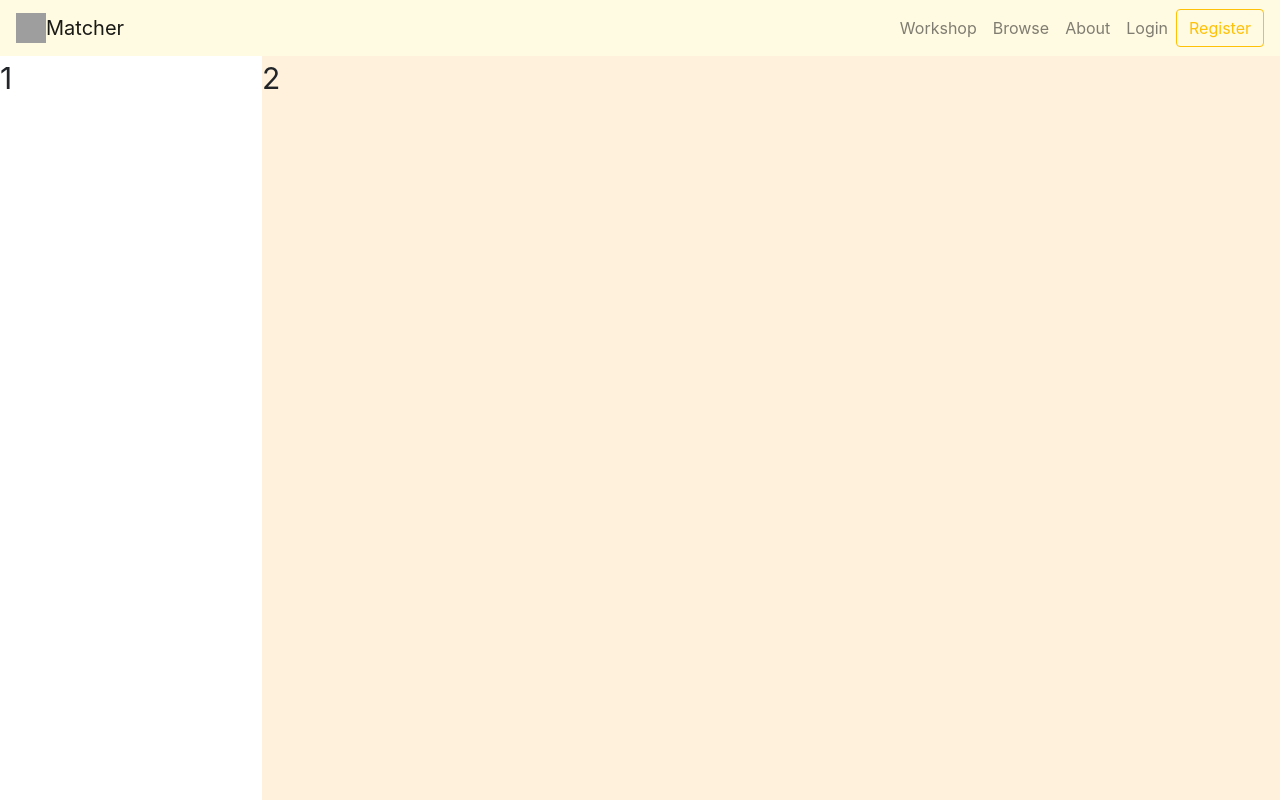
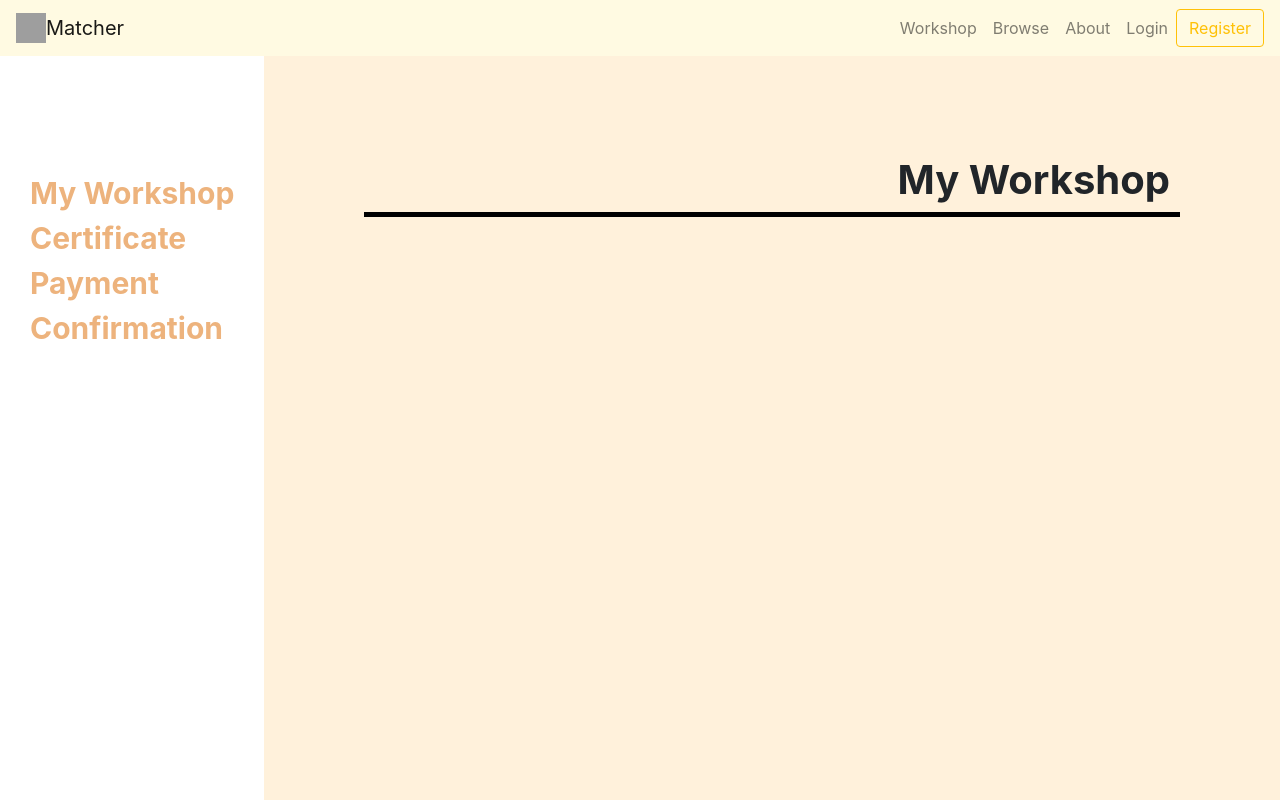
Before and after one commit to 2110423-2019-2/sec1_TerkyCompany-Frontend, a React (Create React App) app: page /workshoplist in a window 1280 px wide. Shown: the top 800 px of the page. Built offline with nearby package versions, Linux system fonts and the light colour scheme; grey boxes are pictures that could not be loaded.

Commit message:
update linkside (add head)

```diff
--- a/src/Components/Workshop_list/Workshoplistpage.css
+++ b/src/Components/Workshop_list/Workshoplistpage.css
@@ -1,22 +1,48 @@
 #flex-container {
   display: flex;
-  height: 100vh;
+  flex-flow: row;
+  max-width: 100vw;
+  min-height: 100vh;
+}
+
+#link-side {
+  text-decoration: none;
+  color: #EDB37D;
+  font-size: 30px ;
+  font-weight: bold;
+  padding: 0.5em;
+
+}
+
+#textzone {
+  margin: 0 auto;
+  margin-top: 100px;
+
 }
 
 .side-menu {
-  display:flex;
   background-color: #ffffff;
-  flex-grow: 2;
+  flex: 0 0 max-content;
   margin: 0px;
-  padding: 0px;
+  /* padding: 30px; */
   font-size: 30px;
 }
 
+#my-workshop-title {
+  text-align: right;
+  margin-right: 10px;
+  font-weight: bold;
+}
+
+.dropdown-divider {
+  border-color: black !important;
+  border-top-width: 5px !important;
+}
+
 .show-list {
-  display:flex;
   background-color: #fff1db;
-  flex-grow: 8;
+  flex: 1 0 0;
   margin: 0px;
-  padding: 0px;
+  padding: 100px;
   font-size: 30px;
 }
--- a/src/Components/Workshop_list/Workshoplistpage.js
+++ b/src/Components/Workshop_list/Workshoplistpage.js
@@ -20,8 +20,24 @@ class Workshoplistpage extends Component {
         return (
             <div>
                 <div class="flex-container" id="flex-container">
-                    <div class="side-menu">1</div>
-                    <div class="show-list">2</div>
+                    <div className="side-menu">
+                        <div id="textzone">
+                            <ul id="link-side">
+                                <li><a id="link-side" href="#">My Workshop</a></li>
+                                <li><a id="link-side" href="#">Certificate</a></li>
+                                <li><a id="link-side" href="#">Payment</a></li>
+                                <li><a id="link-side" href="#">Confirmation</a></li>
+                            </ul>
+                        </div>
+                    </div>
+                    <div className="show-list">
+                        <div className="list-header">
+                            <h1 id = "my-workshop-title">My Workshop</h1>
+                        </div>
+                        <div className="dropdown-divider"></div>
+                        <div className="list-body">
+                        </div>
+                    </div>
                 </div>
             </div>
         )
```
